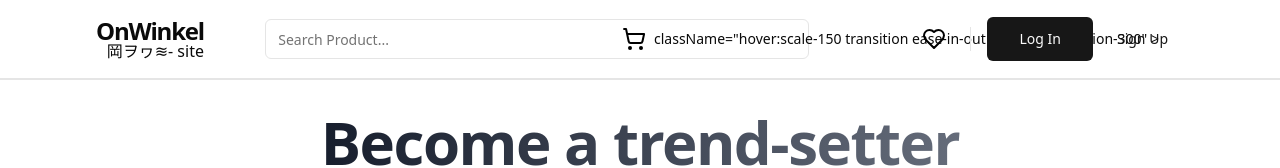
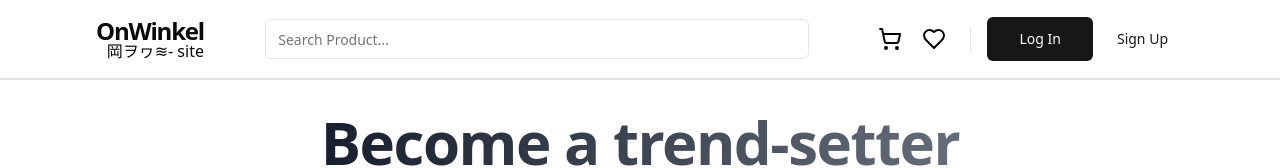
Before and after one commit to guswawan/react-redux, a React (Vite) app: page / in a window 1280 px wide. Shown: the top 168 px of the page. Built offline with nearby package versions, Linux system fonts and the light colour scheme.

Commit message:
style(icon): fixing styling for icon cart

```diff
--- a/src/components/Header.jsx
+++ b/src/components/Header.jsx
@@ -31,9 +31,11 @@ export const Header = () => {
               variant="transparent"
               className="hover:scale-125 transition ease-in-out delay-100 duration-300"
             >
-              <img src={IconCart} alt="icon-cart" />
-              className="hover:scale-150 transition ease-in-out delay-100 duration-300"
-            >
+              <img
+                src={IconCart}
+                alt="icon-cart"
+                className="hover:scale-110 transition ease-in-out delay-100 duration-300"
+              />
             </Button>
           </Link>
           <Button size="icon" variant="ghost">
```
